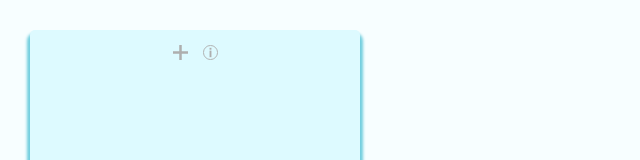
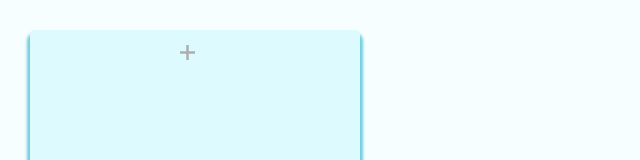
Before and after one commit to VNechesanov/TasksList, a React (Create React App) app: page / in a window 1280 px wide. Shown: the top 160 px of the page, without its empty margins (0-640 px from the left). Built offline with nearby package versions, Linux system fonts and the light colour scheme; the HTML template or start-up script is replaced by a standard one.

Commit message:
refactor: refactored some issues

```diff
--- /dev/null
+++ b/src/BaseContainer/BaseContainer.tsx
@@ -0,0 +1,35 @@
+import React from "react";
+import styled from "styled-components";
+
+type ContainerHeight = {
+    height: number;
+    width: string;
+}
+
+const Container = styled.div<ContainerHeight>`
+  display: flex;
+  flex-direction: column;
+  align-items: center;
+  padding: 15px;
+  width: ${(props) => props.width};
+  height: ${(props) => `${props.height}px`};
+  border-radius: 5px;
+  background-color: #ddfaff;
+  box-shadow: 0px 6px 3px 3px #70cede;
+`;
+
+type Props = {
+    width: string;
+} & React.HTMLAttributes<HTMLDivElement>;
+
+const BaseContainer = (props: Props) => {
+    const { width, children } = props;
+
+    return (
+        <Container height={window.innerHeight - 100} width={width}>
+            {children}
+        </Container>
+    );
+};
+
+export default BaseContainer;
--- a/src/Layout/Layout.tsx
+++ b/src/Layout/Layout.tsx
@@ -1,12 +1,12 @@
 import React, { useState, useEffect } from "react";
-import styled, { keyframes } from "styled-components";
+import styled from "styled-components";
 import _uniqueId from "lodash/uniqueId";
 import _isEqual from "lodash/isEqual";
 
 import Card from "../Card/Card";
 import EditModeCard from "../EditeModeCard/EditeModeCard";
-import PlusSign from "../Assets/PlusSign.svg";
-import InfoLogo from "../Assets/InfoLogo.svg";
+import BaseContainer from "../BaseContainer/BaseContainer";
+import TabBar from "../TabBar/TabBar";
 import { getCardsfromLocalStorage } from "../store";
 
 export type CardItem = {
@@ -15,97 +15,6 @@ export type CardItem = {
   priority: number;
   isFinished: boolean;
 };
-
-type ContainerHeight = {
-  height: number;
-}
-
-const Container = styled.div<ContainerHeight>`
-  display: flex;
-  flex-direction: column;
-  align-items: center;
-  padding: 15px;
-  width: 80%;
-  height: ${(props) => `${props.height}px`};
-  border-radius: 5px;
-  background-color: #ddfaff;
-  box-shadow: 0px 6px 3px 3px #70cede;
-`;
-
-const TabBar = styled.div`
-  display: flex;
-  flex-direction: row;
-  justify-content: flex-end;
-  width: 50%;
-  margin-bottom: 15px;
-  margin-right: 58px;
-  margin-bottom: 15px;
-`;
-
-const PlusButton = styled.div`
-  background: url(${PlusSign});
-  width: 15px;
-  height: 15px;
-  background-size: 100% 100%;
-  margin-bottom: 15px;
-  cursor: pointer;
-`;
-
-const InfoSign = styled.div`
-  background: url(${InfoLogo});
-  min-width: 15px;
-  min-height: 15px;
-  background-size: 100% 100%;
-  margin-bottom: 15px;
-  margin-left: 5px;
-  cursor: pointer;
-`;
-
-const hintAnimation = keyframes`
-  from {
-  opacity: 0;
-  }
-
-  to {
-  opacity: 1;
-  }
-`;
-
-const Hint = styled.div`
-  position: relative;
-  margin-right: 15px;
-  align-self: center;
-  text-align: center;
-`;
-
-const PopUpBox = styled.div`
-  position: absolute;
-  visibility: hidden;
-  white-space: nowrap;
-  width: 104px;
-  overflow: hidden;
-  display: flex;
-  height: 16px;
-  font-size: 11px;
-  line-height: 12px;
-  color: #a9a9a9;
-  border-radius: 5px 16px 16px 5px;
-  line-height: 16px;
-  padding: 8px 10px;
-  top: -8px;
-  left: -95px;
-  background-color: #fff;
-  box-shadow: 5px 12px 32px rgba(147, 147, 149, 0.2);
-
-  ${Hint}:hover & {
-    visibility: visible;
-    animation: ${hintAnimation} 0.3s ${(props) => props.theme.animationTiming};
-  }
-`;
-
-const HintText = styled.div`
-  margin-left: 5px;
-`;
 
 const Stub = styled.div`
   display: flex;
@@ -191,8 +100,8 @@ const Layout = (props: Props) => {
     setCardProps(copiedCardsProps);
   }
 
-  const plusButtonClicked = () => {
-    setEditModeState(true);
+  const onClick = (status: boolean) => {
+    setEditModeState(status);
   };
 
   useEffect(() => {
@@ -236,27 +145,12 @@ const Layout = (props: Props) => {
     return cardsArr;
   };
 
-  const renterTabBar = () => {
-    return (
-      <TabBar>
-        <Hint>
-          <InfoSign />
-          <PopUpBox>
-            <HintText>add a new card</HintText>
-            <InfoSign />
-          </PopUpBox>
-        </Hint>
-        <PlusButton onClick={() => plusButtonClicked()} />
-      </TabBar>
-    );
-  };
-
   return (
 
-    <Container height={window.innerHeight - 100}>
+    <BaseContainer width='80%'>
       <HeaderWrapper>
         <Title>{title}</Title>
-        {renterTabBar()}
+        <TabBar onClick={onClick} />
       </HeaderWrapper>
       {isEditModeOpen && (
         <EditModeCard
@@ -274,7 +168,7 @@ const Layout = (props: Props) => {
       ) : (
           <Stub>You have no active tasks</Stub>
         )}
-    </Container>
+    </BaseContainer>
   );
 };
 
--- a/src/Sections/Sections.tsx
+++ b/src/Sections/Sections.tsx
@@ -1,108 +1,18 @@
 import React, { useState, useEffect } from "react";
-import styled, { keyframes } from "styled-components";
+import styled from "styled-components";
 
 import { LayoutItem } from "../App";
-import PlusSign from "../Assets/PlusSign.svg";
-import InfoLogo from "../Assets/InfoLogo.svg";
 import SectionItem from './SectionItem/SectionItem';
 import { makeId } from "../utils";
+import EditModeCard from "../EditeModeCard/EditeModeCard";
+import BaseContainer from "../BaseContainer/BaseContainer";
+import TabBar from "../TabBar/TabBar";
 import { saveSectionsToLocalStorage, getSectionsFromLocalStorage } from "../store";
-import EditModeCard from "../EditeModeCard/EditeModeCard";
-
-type ContainerHeight = {
-  height: number;
-}
-
-const Container = styled.div <ContainerHeight>`
-  display: flex;
-  flex-direction: column;
-  align-items: center;
-  padding: 15px;
-  margin: 0;
-  width: 300px;
-  height: ${(props) => `${props.height}px`};
-  border-radius: 5px;
-  background-color: #ddfaff;
-  box-shadow: 0px 6px 3px 3px #70cede;
-  overflow-y: scroll;
-`;
 
 const HeaderWrapper = styled.div`
   display: flex;
   flex-direction: row;
   width: 100%;
-`;
-
-const TabBar = styled.div`
-  display: flex;
-  flex-direction: row;
-  justify-content: center;
-  width: 100%;
-  margin-bottom: 15px;
-`;
-
-const PlusButton = styled.div`
-  background: url(${PlusSign});
-  width: 15px;
-  height: 15px;
-  background-size: 100% 100%;
-  margin-bottom: 15px;
-  cursor: pointer;
-`;
-
-const InfoSign = styled.div`
-  background: url(${InfoLogo});
-  min-width: 15px;
-  min-height: 15px;
-  background-size: 100% 100%;
-  margin-bottom: 15px;
-  cursor: pointer;
-`;
-
-const hintAnimation = keyframes`
-  from {
-  opacity: 0;
-  }
-
-  to {
-  opacity: 1;
-  }
-`;
-
-const Hint = styled.div`
-  position: relative;
-  margin-left: 15px;
-  align-self: center;
-  text-align: center;
-`;
-
-const PopUpBox = styled.div`
-  position: absolute;
-  visibility: hidden;
-  white-space: nowrap;
-  width: auto;
-  overflow: hidden;
-  display: flex;
-  height: 16px;
-  font-size: 11px;
-  line-height: 12px;
-  color: #a9a9a9;
-  border-radius: 16px 5px 5px 16px;
-  line-height: 16px;
-  padding: 8px 10px;
-  top: -8px;
-  left: -10px;
-  background-color: #fff;
-  box-shadow: 5px 12px 32px rgba(147, 147, 149, 0.2);
-
-  ${Hint}:hover & {
-    visibility: visible;
-    animation: ${hintAnimation} 0.3s ${(props) => props.theme.animationTiming};
-  }
-`;
-
-const HintText = styled.div`
-  margin-left: 8px;
 `;
 
 type Props = {
@@ -119,8 +29,8 @@ const Sections = (props: Props) => {
     setTaskText(e.target.value);
   };
 
-  const plusButtonClicked = () => {
-    setEditModeState(true);
+  const onClick = (status: boolean) => {
+    setEditModeState(status);
   };
 
   const addButtonPressed = () => {
@@ -157,21 +67,6 @@ const Sections = (props: Props) => {
     setLayoutItems(items);
   }
 
-  const renterTabBar = () => {
-    return (
-      <TabBar>
-        <PlusButton onClick={() => plusButtonClicked()} />
-        <Hint>
-          <InfoSign />
-          <PopUpBox>
-            <InfoSign />
-            <HintText>add a new section</HintText>
-          </PopUpBox>
-        </Hint>
-      </TabBar>
-    );
-  };
-
   const renderSections = () => {
     const sections = getSectionsFromLocalStorage();
 
@@ -186,9 +81,9 @@ const Sections = (props: Props) => {
   }, [getLayoutsArray, layoutItems])
 
   return (
-    <Container height={window.innerHeight - 100}>
+    <BaseContainer width='300px'>
       <HeaderWrapper>
-        {renterTabBar()}
+        <TabBar onClick={onClick} />
       </HeaderWrapper>
       {isEditModeOpen && (
         <EditModeCard
@@ -198,7 +93,7 @@ const Sections = (props: Props) => {
         />
       )}
       {renderSections()}
-    </Container>
+    </BaseContainer>
   )
 };
 
--- /dev/null
+++ b/src/TabBar/TabBar.tsx
@@ -0,0 +1,46 @@
+import React from "react";
+import styled from "styled-components";
+
+import PlusSign from "../Assets/PlusSign.svg";
+
+export type CardItem = {
+    id: string;
+    taskTitle: string;
+    priority: number;
+    isFinished: boolean;
+};
+
+const Container = styled.div`
+  display: flex;
+  flex-direction: row;
+  justify-content: flex-end;
+  width: 50%;
+  margin-bottom: 15px;
+  margin-right: 58px;
+  margin-bottom: 15px;
+`;
+
+const PlusButton = styled.div`
+  background: url(${PlusSign});
+  width: 15px;
+  height: 15px;
+  background-size: 100% 100%;
+  margin-bottom: 15px;
+  cursor: pointer;
+`;
+
+type Props = {
+    onClick: (status: boolean) => void;
+}
+
+const TabBar = (props: Props) => {
+    const { onClick } = props;
+
+    return (
+        <Container>
+            <PlusButton onClick={() => onClick(true)} />
+        </Container>
+    );
+};
+
+export default TabBar;
```
